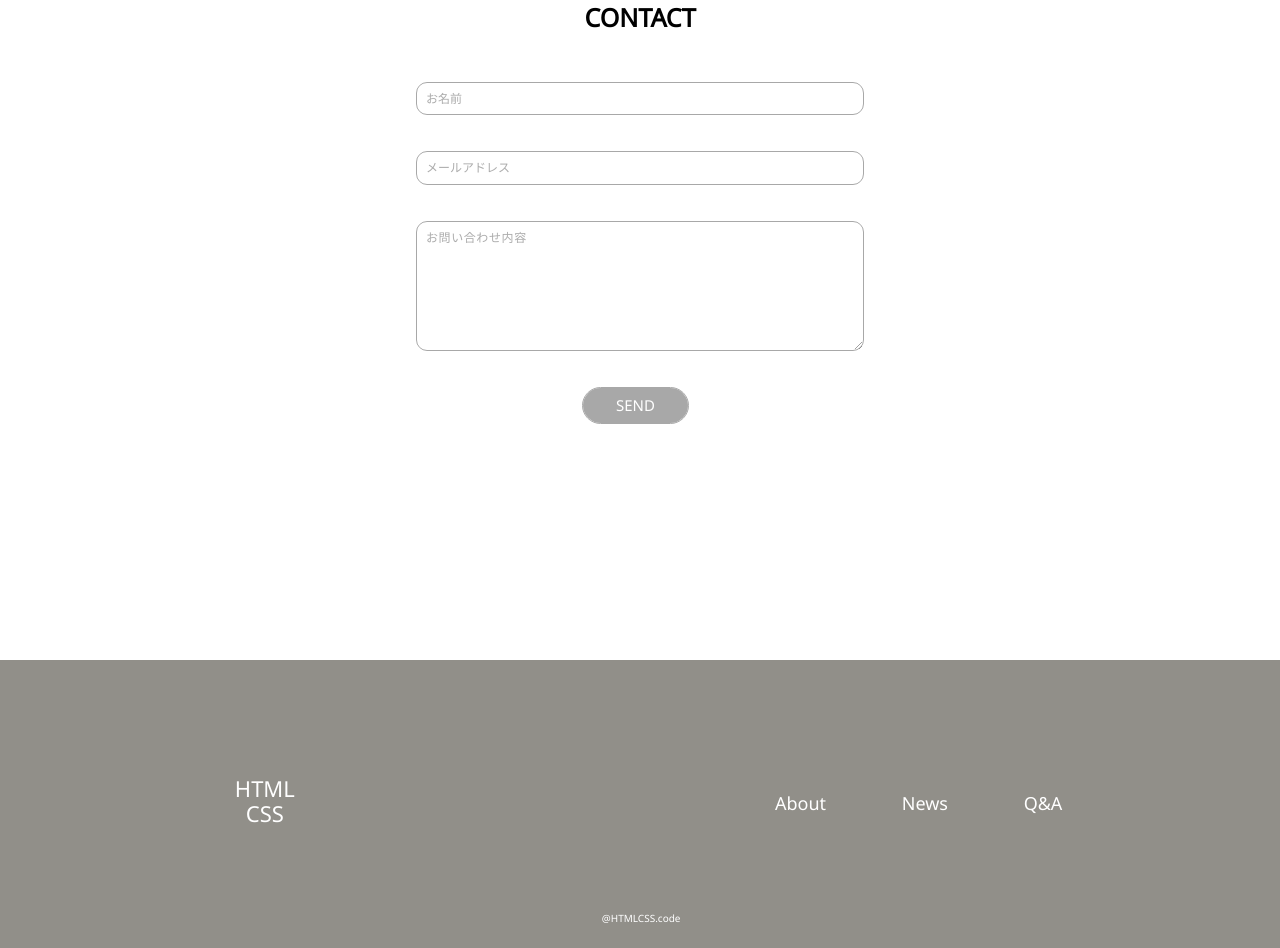
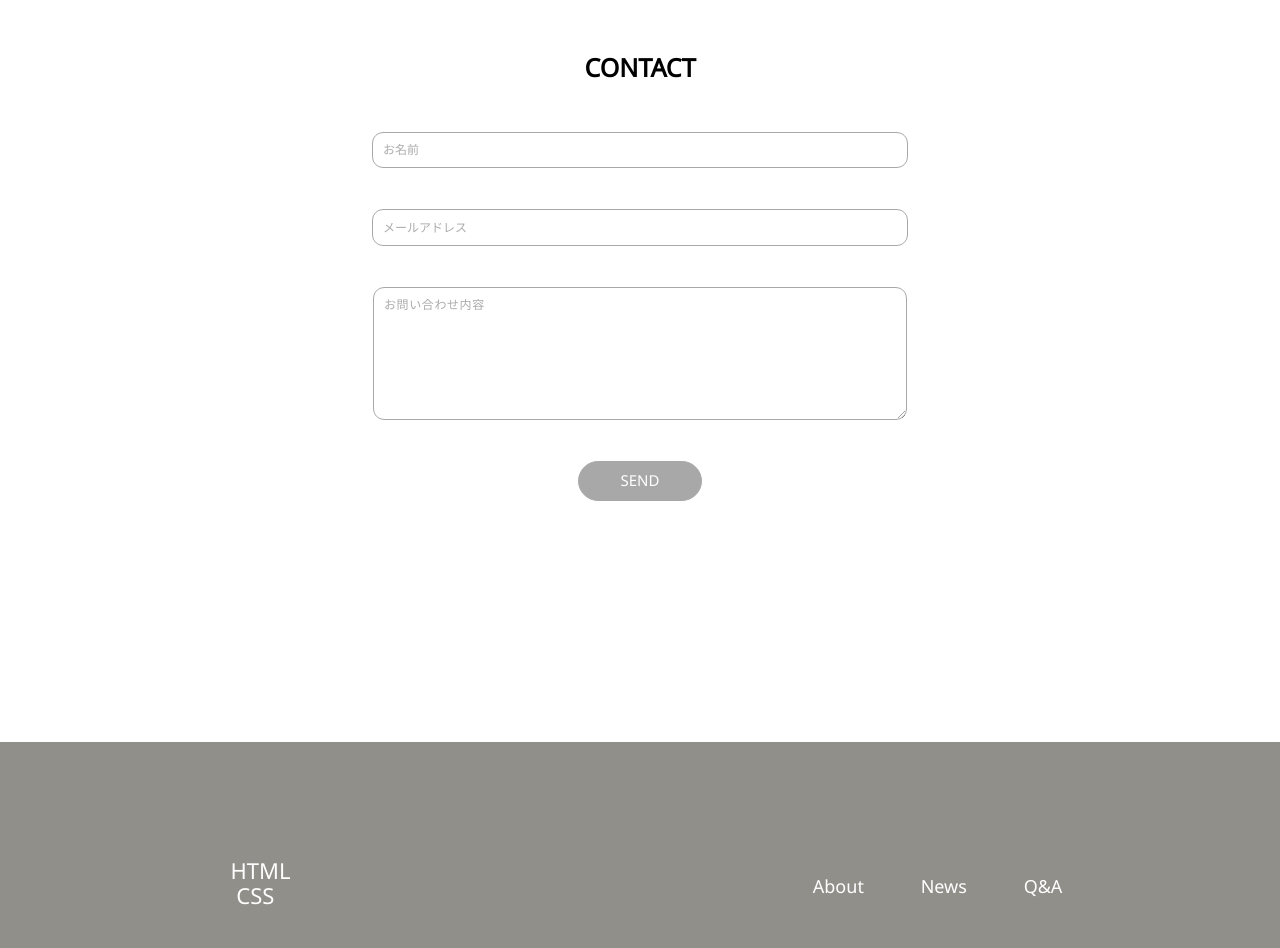
Before and after one commit to d-fuji/furniture, a plain HTML site: page index.html in a window 1280 px wide. Shown: the part 2944-3892 px from the top of the page. Drawn offline with Linux system fonts and the light colour scheme.

Commit message:
指摘箇所の修正

```diff
--- a/index.html
+++ b/index.html
@@ -52,9 +52,7 @@
 
         <section class="chair">
             <h2 id="img_3_content">豊富なスタイル</h2>
-            <div id="img_3"></div>
             <ul id="select_btn">
-                <!--css変更まだ-->
                 <li class="hidari_maru">●</li>
                 <li class="center_maru">●</li>
                 <li class="migi_maru">●</li>
--- a/index.scss
+++ b/index.scss
@@ -86,10 +86,8 @@ body{
             display: flex;
             flex-direction: row-reverse;
             justify-content: space-between;
-            margin-top: 6%;
-            margin-bottom: 6%;
-            padding-left: 6%;
-            padding-right: 6%;
+            margin: 6% 0%;
+            padding: 0% 6%;
             box-sizing: border-box;
             .proposal_container{
                 width: 40%;
@@ -117,10 +115,16 @@ body{
             align-items: center;
             padding-bottom: 15%;
             h2{
+                text-align: center;
+                width: 100%;
                 font-size: 25px;
+                height: 582px;
                 letter-spacing: 2.5px;
                 color: #3B3B3B;
                 margin-bottom: 50px;
+                background-image: url("./img/AdobeStock_img3.png");
+                background-repeat: no-repeat;
+                background-position: bottom;
             }
             #img_3{
                 background-image: url("./img/AdobeStock_img3.png");
@@ -165,8 +169,7 @@ body{
                 display: flex;
                 flex-direction: row;
                 justify-content: space-between;
-                padding-left: 5%;
-                padding-right: 5%;
+                padding: 0% 5%;
                 box-sizing: border-box;
                 margin-bottom: 39px;
                 .container{
@@ -218,7 +221,6 @@ body{
             width: 100%;
             display: flex;
             flex-direction: column;
-            justify-content: space-between;
             align-items: center;
             margin-bottom: 200px;
             h2{
@@ -226,25 +228,24 @@ body{
                 margin-bottom: 50px;
             }
             .form_group{
-                width: 35%;
                 display: flex;
                 flex-direction: column;
-                justify-content: space-around;
+                align-items: center;
                 input{
-                    background: #FFFFFF 0% 0% no-repeat padding-box;
+                    background: #FFFFFF;
                     border: 0.5px solid #707070;
                     border-radius: 11px;
                     font-size: 12px;
                     padding: 2%;
                     opacity: 0.6;
                     margin-bottom: 8%;
+                    width: 100%;
                 }
                 textarea{
-                    background: #FFFFFF 0% 0% no-repeat padding-box;
+                    background: #FFFFFF;
                     border: 0.5px solid #707070;
                     border-radius: 11px;
                     opacity: 0.6;
-                    text-align: left;
                     font-size: 12px;
                     padding: 2%;
                     letter-spacing: 0.6px;
@@ -253,7 +254,6 @@ body{
                 }
                 #submit{
                     width: 24%;
-                    margin-left: 37%;
                     font-size: 12%;
                     border-radius: 25px;
                     background-color: #707070;
@@ -265,11 +265,11 @@ body{
     }
     footer{
         display: flex;
+        justify-content: space-between;
         width: 100%;
         height: 300px;
         background-color: #918F89;
-        padding-left: 18%;
-        padding-right: 17%;
+        padding: 116px 17% 35px 18%;
         box-sizing: border-box;
         text-align: center;
         #logo{
@@ -278,9 +278,8 @@ body{
             width: 50px;
             height: 10%;
             font-size: 22px;
-            flex-grow: 1;
             order: 1;
-            margin-top: 116px;
+            margin: 0;
         }
         ul{
             list-style: none;
@@ -291,8 +290,6 @@ body{
             height: 10%;
             padding: 0;
             order: 3;
-            flex-grow: 2;
-            margin-top: 133px;
             li{
                 a{
                     text-decoration: none;
@@ -302,13 +299,11 @@ body{
         }
         #end{
             order: 2;
-            flex-grow: 10;
             font-size: 10px;
-            font-style: normal;
             color: #FFFFFF;
-            margin-top: auto;
-            margin-bottom: 35px;
-            padding-left: 25%;
+            margin: 0;
+            margin-left: 20%;
+            align-self: flex-end;
         }
     }
 }
```
Also changed, not shown: index.css.
